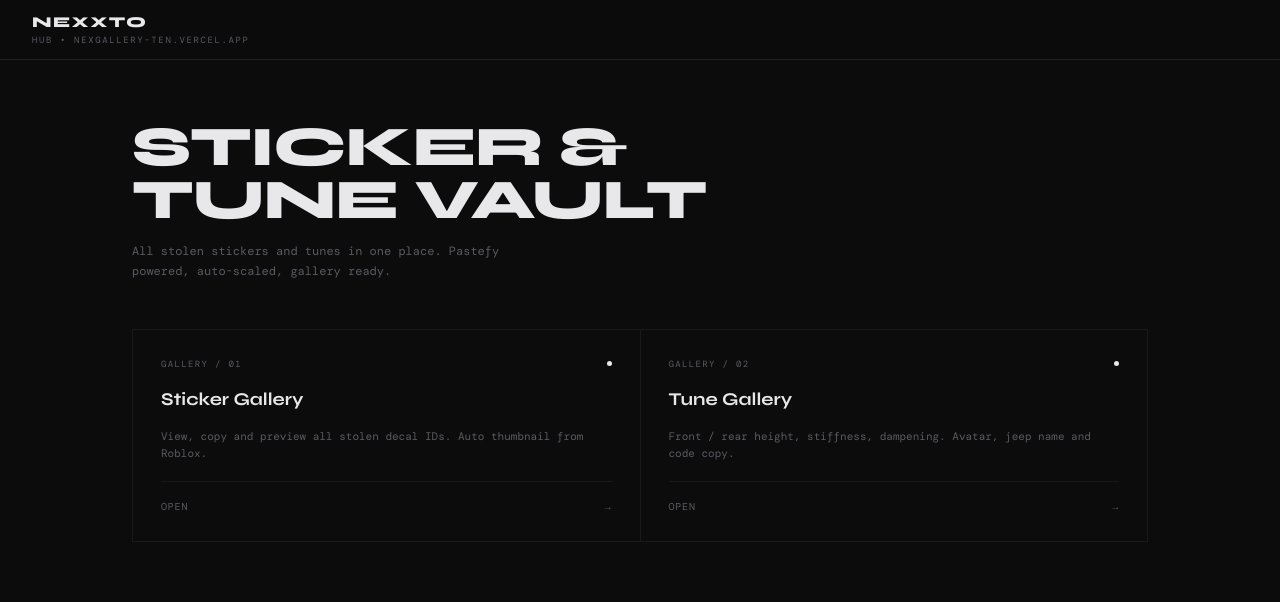
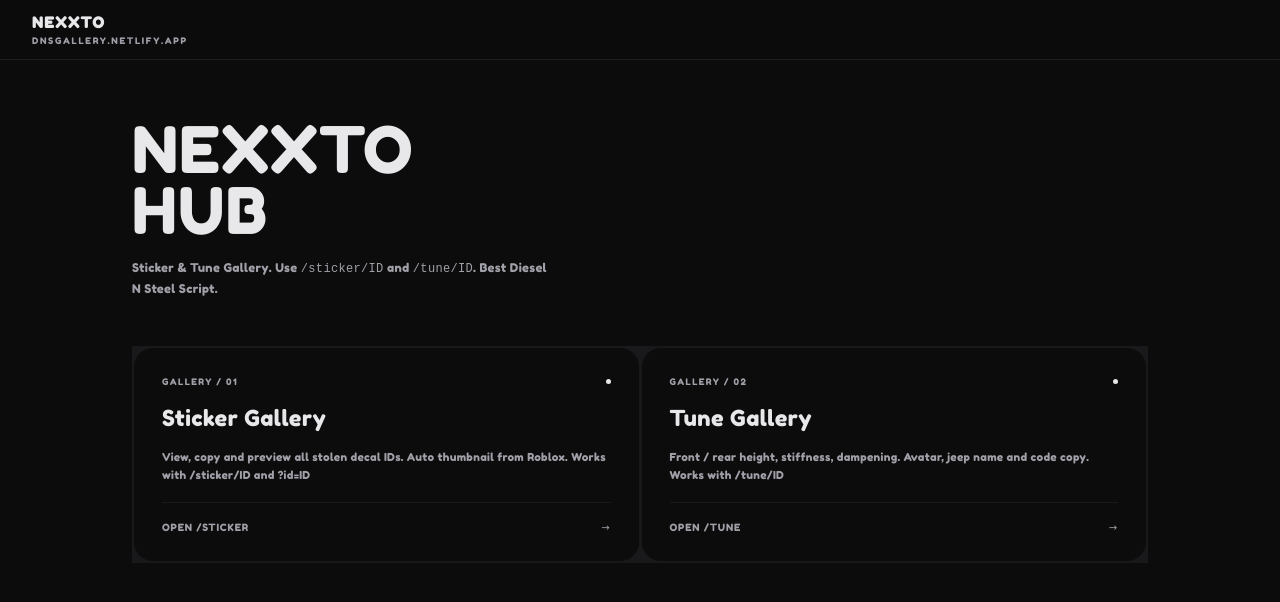
Before and after one commit to Nail120212/norigallery, a plain HTML site: page Index.html in a window 1280 px wide. Drawn offline with nearby package versions, Linux system fonts and the light colour scheme.

Commit message:
Update Index.html

```diff
--- a/Index.html
+++ b/Index.html
@@ -24,11 +24,11 @@
 <meta name="viewport" content="width=device-width, initial-scale=1.0">
 <title>Nexxto Hub</title>
 <link rel="icon" href="/logo.png">
-<link href="https://fonts.googleapis.com/css2?family=DM+Mono:wght@400;500&family=Syne:wght@600;700;800&display=swap" rel="stylesheet">
+<link href="https://fonts.googleapis.com/css2?family=Fredoka+One&display=swap" rel="stylesheet">
 <style>
-:root{--bg:#0c0c0d;--surface:#111113;--surface-2:#161618;--border:#1f1f22;--border-soft:#19191c;--text:#e8e8ea;--dim:#5a5a62;--mono:'DM Mono',monospace;--display:'Syne',sans-serif}
+:root{--bg:#0c0c0d;--surface:#111113;--surface-2:#161618;--border:#1f1f22;--border-soft:#19191c;--text:#e8e8ea;--dim:#a0a0a8;--mono:'Fredoka One',cursive;--display:'Fredoka One',cursive;--fredoka:'Fredoka One',cursive}
 *{margin:0;padding:0;box-sizing:border-box}
-body{background:var(--bg);color:var(--text);font-family:var(--mono);min-height:100vh;-webkit-font-smoothing:antialiased}
+body{background:var(--bg);color:var(--text);font-family:'Fredoka One',cursive;min-height:100vh;-webkit-font-smoothing:antialiased;letter-spacing:0.02em}
 header{height:60px;border-bottom:1px solid var(--border);display:flex;align-items:center;padding:0 32px;justify-content:space-between;position:sticky;top:0;background:rgba(12,12,13,0.88);backdrop-filter:blur(16px);z-index:10}
 .logo{display:flex;align-items:center;gap:10px;text-decoration:none;color:var(--text)}
 .logo-title{font-family:var(--display);font-weight:800;font-size:15px;letter-spacing:0.1em;text-transform:uppercase}
@@ -36,15 +36,15 @@ header{height:60px;border-bottom:1px solid var(--border);display:flex;align-item
 .logo-names{display:flex;flex-direction:column;gap:1px}
 main{max-width:1080px;margin:0 auto;padding:60px 32px 80px}
 .hero{margin-bottom:48px}
-.hero h1{font-family:var(--display);font-size:clamp(32px,6vw,56px);font-weight:800;line-height:0.95;letter-spacing:-0.02em;margin-bottom:16px}
-.hero p{font-size:12px;color:var(--dim);max-width:400px;line-height:1.6}
+.hero h1{font-family:'Fredoka One',cursive;font-size:clamp(36px,7vw,64px);font-weight:400;line-height:0.95;letter-spacing:0.02em;margin-bottom:16px;text-transform:uppercase}
+.hero p{font-size:12px;color:var(--dim);max-width:420px;line-height:1.6}
 .grid{display:grid;grid-template-columns:repeat(auto-fit,minmax(260px,1fr));gap:1px;background:var(--border-soft);border:1px solid var(--border-soft)}
-.card{background:var(--bg);padding:28px;display:flex;flex-direction:column;gap:18px;transition:background 0.15s;text-decoration:none;color:inherit}
-.card:hover{background:var(--surface)}
+.card{background:var(--bg);padding:28px;display:flex;flex-direction:column;gap:18px;transition:all 0.2s;text-decoration:none;color:inherit;border-radius:20px;border:1px solid var(--border-soft)}
+.card:hover{background:var(--surface);transform:translateY(-2px);border-color:#2a2a30}
 .card-top{display:flex;justify-content:space-between;align-items:center}
 .card-label{font-size:9px;color:var(--dim);letter-spacing:0.15em;text-transform:uppercase}
 .card-dot{width:5px;height:5px;background:var(--text);border-radius:50%}
-.card-title{font-family:var(--display);font-size:18px;font-weight:700}
+.card-title{font-family:'Fredoka One',cursive;font-size:22px;font-weight:400;letter-spacing:0.02em}
 .card-desc{font-size:11px;color:var(--dim);line-height:1.6}
 .card-foot{margin-top:auto;padding-top:18px;border-top:1px solid var(--border-soft);display:flex;justify-content:space-between;align-items:center;font-size:10px;color:var(--dim);letter-spacing:0.08em;text-transform:uppercase}
 @media(max-width:600px){header{padding:0 20px}main{padding:32px 20px 60px}}
@@ -55,27 +55,27 @@ main{max-width:1080px;margin:0 auto;padding:60px 32px 80px}
 <a class="logo" href="/">
 <div class="logo-names">
 <span class="logo-title">Nexxto</span>
-<span class="logo-sub">Hub • nexgallery-ten.vercel.app</span>
+<span class="logo-sub">dnsgallery.netlify.app</span>
 </div>
 </a>
 </header>
 <main>
 <div class="hero">
-<h1>STICKER &<br>TUNE VAULT</h1>
-<p>All stolen stickers and tunes in one place. Pastefy powered, auto-scaled, gallery ready.</p>
+<h1>NEXXTO<br>HUB</h1>
+<p>Sticker & Tune Gallery. Use <code>/sticker/ID</code> and <code>/tune/ID</code>. Best Diesel N Steel Script.</p>
 </div>
 <div class="grid">
-<a class="card" href="/sticker.html">
+<a class="card" href="/sticker">
 <div class="card-top"><span class="card-label">Gallery / 01</span><span class="card-dot"></span></div>
 <div class="card-title">Sticker Gallery</div>
-<div class="card-desc">View, copy and preview all stolen decal IDs. Auto thumbnail from Roblox.</div>
-<div class="card-foot"><span>Open</span><span>→</span></div>
+<div class="card-desc">View, copy and preview all stolen decal IDs. Auto thumbnail from Roblox. Works with /sticker/ID and ?id=ID</div>
+<div class="card-foot"><span>Open /sticker</span><span>→</span></div>
 </a>
-<a class="card" href="/tune.html">
+<a class="card" href="/tune">
 <div class="card-top"><span class="card-label">Gallery / 02</span><span class="card-dot"></span></div>
 <div class="card-title">Tune Gallery</div>
-<div class="card-desc">Front / rear height, stiffness, dampening. Avatar, jeep name and code copy.</div>
-<div class="card-foot"><span>Open</span><span>→</span></div>
+<div class="card-desc">Front / rear height, stiffness, dampening. Avatar, jeep name and code copy. Works with /tune/ID</div>
+<div class="card-foot"><span>Open /tune</span><span>→</span></div>
 </a>
 </div>
 </main>
```
